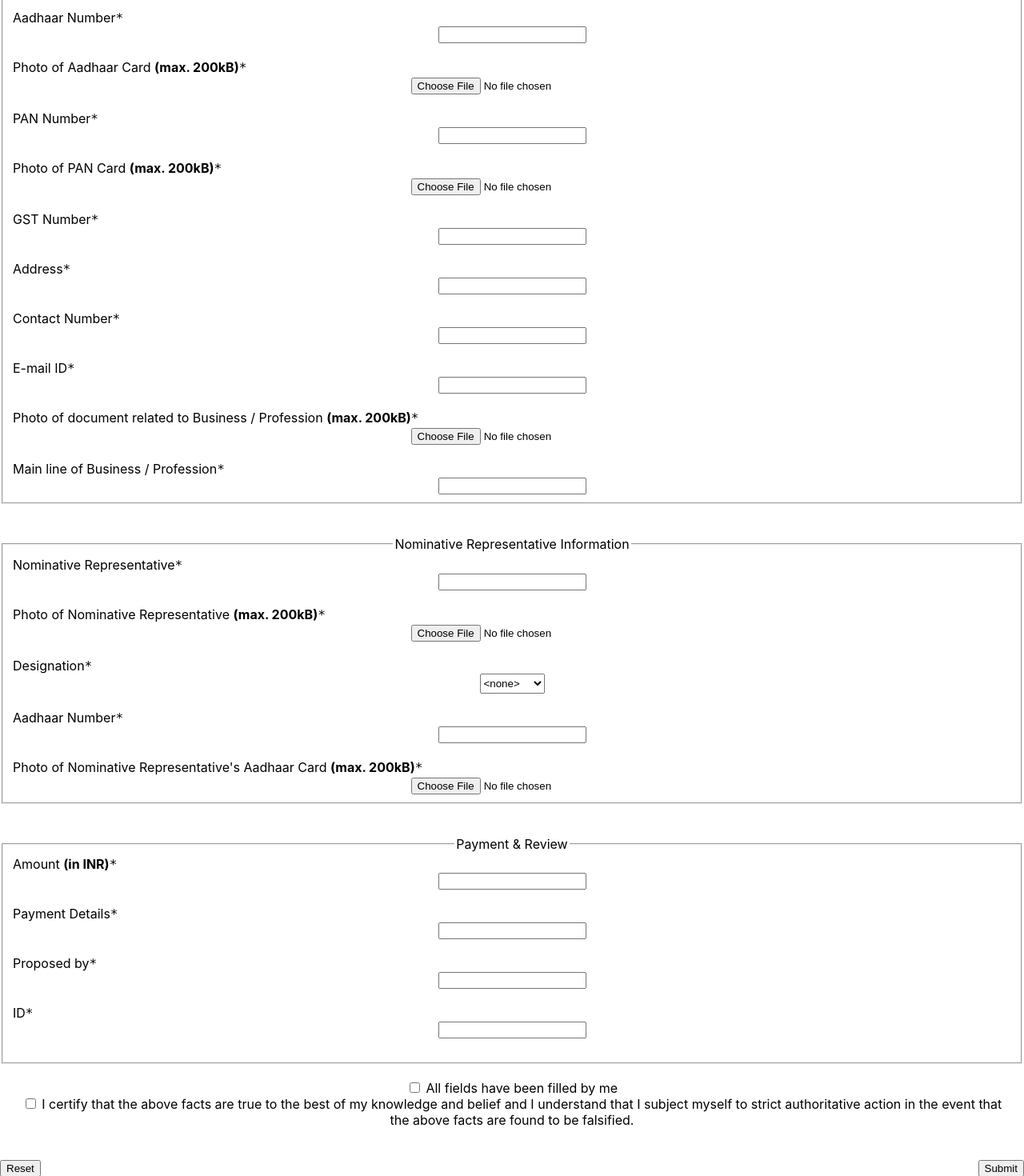
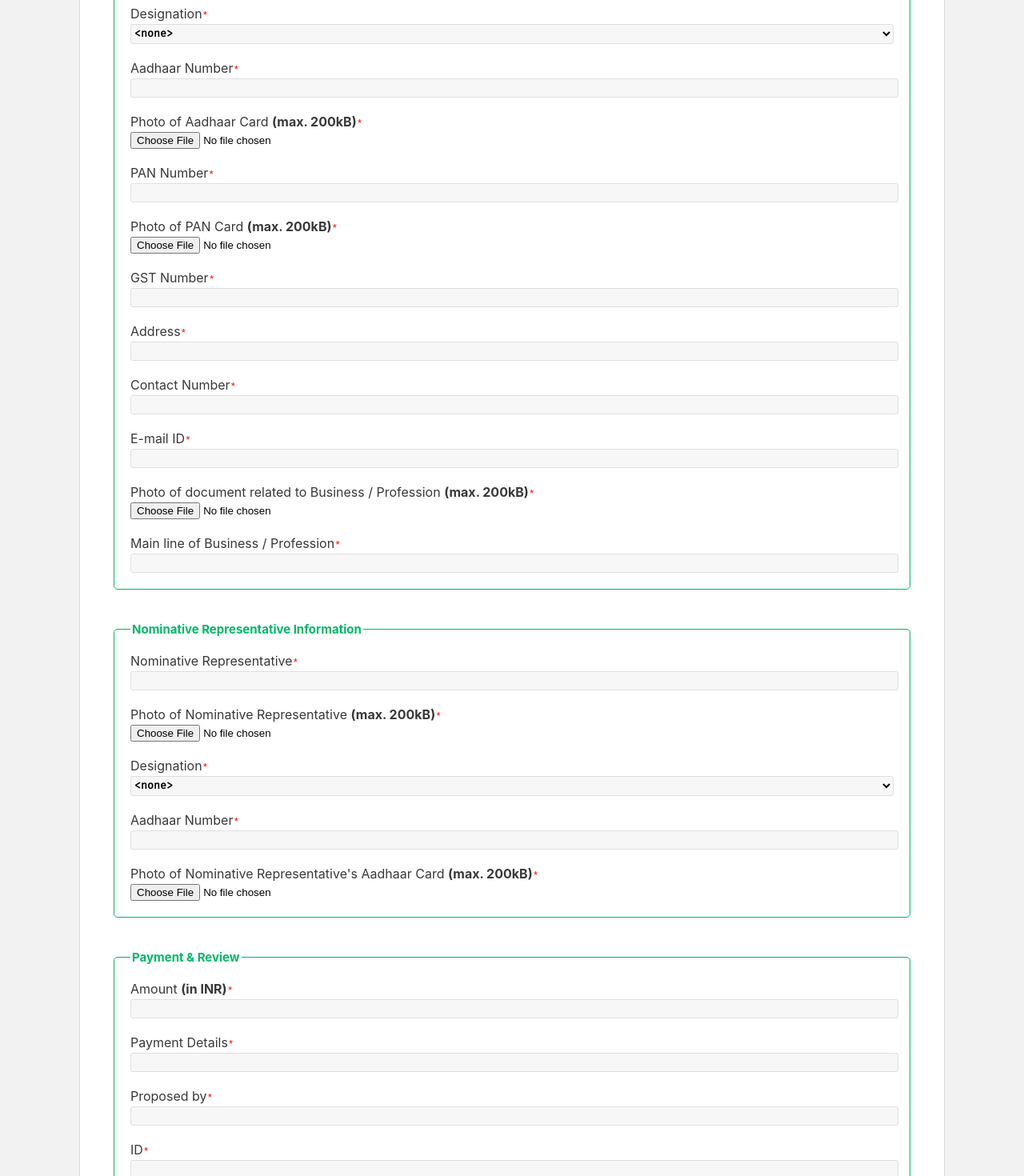
Before and after one commit to stazsh/ACCI-Membership-Form, a React (Create React App) app: page / in a window 1280 px wide. Shown: the part 880-2350 px from the top of the page at 80% size. Built offline with nearby package versions, Linux system fonts and the light colour scheme.

Commit message:
Add style for regn. form

```diff
--- a/src/App.css
+++ b/src/App.css
@@ -1,38 +1,216 @@
-.App {
-  text-align: center;
+body {
+    background-color: #f2f2f2;
 }
 
-.App-logo {
-  height: 40vmin;
-  pointer-events: none;
+.App {
+    text-align: center;
+    padding: 30px;
 }
 
-@media (prefers-reduced-motion: no-preference) {
-  .App-logo {
-    animation: App-logo-spin infinite 20s linear;
-  }
+.left-align {
+    text-align: left;
 }
 
-.App-header {
-  background-color: #282c34;
-  min-height: 100vh;
-  display: flex;
-  flex-direction: column;
-  align-items: center;
-  justify-content: center;
-  font-size: calc(10px + 2vmin);
-  color: white;
+.left-align span {
+    color: rgb(57, 57, 57);
 }
 
-.App-link {
-  color: #61dafb;
+.smol-text {
+    font-size: 12px;
+    font-weight: 700;
+    font-family: monospace;
 }
 
-@keyframes App-logo-spin {
-  from {
-    transform: rotate(0deg);
-  }
-  to {
-    transform: rotate(360deg);
-  }
+.required {
+    font-family: monospace;
+    color: red;
 }
+
+.Sub-App {
+    padding: 40px;
+    margin: 0px auto;
+    align-items: center;
+    background-color: white;
+    max-width: 1000px;
+    border-radius: 10px;
+    border: #dbdbdb solid 1px;
+}
+
+@media screen and (max-device-width: 758px) {
+    .App {
+        text-align: center;
+        padding: 0px;
+    }
+
+    .Sub-App {
+        padding: 10px;
+        margin: 0px auto;
+        align-items: center;
+        background-color: white;
+        max-width: 1000px;
+        border-radius: 10px;
+        border: #dbdbdb solid 1px;
+    }
+}
+
+.heading {
+    font-weight: 700;
+    font-family: Arial, Helvetica, sans-serif;
+    font-size: 5vh;
+}
+
+.input-field {
+    background-color: rgb(247, 247, 247);
+    border-radius: 3px;
+    outline: none;
+    border: 1px solid rgb(223, 223, 223);
+    font-weight: 600;
+    width: 100%;
+    margin-top: 3px;
+    resize: vertical;
+    height: 20px;
+    font-family: 'Fira Mono'
+}
+
+fieldset {
+    border: 1px solid rgb(0, 184, 104);
+    border-radius: 5px;
+    padding: 20px;
+}
+
+legend {
+    font-size: 15px;
+    font-weight: 700;
+    color: rgb(0, 184, 104);
+}
+
+/* Button CSS */
+.button-3 {
+    width: 80px;
+    appearance: none;
+    background-color: #2ea44f;
+    border: 1px solid rgba(27, 31, 35, .15);
+    border-radius: 6px;
+    box-shadow: rgba(27, 31, 35, .1) 0 1px 0;
+    box-sizing: border-box;
+    color: #fff;
+    cursor: pointer;
+    display: inline-block;
+    font-family: -apple-system, system-ui, "Segoe UI", Helvetica, Arial, sans-serif, "Apple Color Emoji", "Segoe UI Emoji";
+    font-size: 14px;
+    font-weight: 600;
+    line-height: 20px;
+    padding: 6px 16px;
+    position: relative;
+    text-align: center;
+    text-decoration: none;
+    user-select: none;
+    -webkit-user-select: none;
+    touch-action: manipulation;
+    vertical-align: middle;
+    white-space: nowrap;
+}
+
+.button-3:focus:not(:focus-visible):not(.focus-visible) {
+    box-shadow: none;
+    outline: none;
+}
+
+.button-3:hover {
+    background-color: #2c974b;
+}
+
+.button-3:focus {
+    box-shadow: rgba(46, 164, 79, .4) 0 0 0 3px;
+    outline: none;
+}
+
+.button-3:disabled {
+    background-color: #94d3a2;
+    border-color: rgba(27, 31, 35, .1);
+    color: rgba(255, 255, 255, .8);
+    cursor: default;
+}
+
+.button-3:active {
+    background-color: #298e46;
+    box-shadow: rgba(20, 70, 32, .2) 0 1px 0 inset;
+}
+
+.button-4 {
+    width: 80px;
+    appearance: none;
+    background-color: #e13939;
+    border: 1px solid rgba(27, 31, 35, .15);
+    border-radius: 6px;
+    box-shadow: rgba(27, 31, 35, .1) 0 1px 0;
+    box-sizing: border-box;
+    color: #fff;
+    cursor: pointer;
+    display: inline-block;
+    font-family: -apple-system, system-ui, "Segoe UI", Helvetica, Arial, sans-serif, "Apple Color Emoji", "Segoe UI Emoji";
+    font-size: 14px;
+    font-weight: 600;
+    line-height: 20px;
+    padding: 6px 16px;
+    position: relative;
+    text-align: center;
+    text-decoration: none;
+    user-select: none;
+    -webkit-user-select: none;
+    touch-action: manipulation;
+    vertical-align: middle;
+    white-space: nowrap;
+}
+
+.button-4:focus:not(:focus-visible):not(.focus-visible) {
+    box-shadow: none;
+    outline: none;
+}
+
+.button-4:hover {
+    background-color: #c32e2e;
+}
+
+.button-4:focus {
+    box-shadow: rgba(164, 46, 46, 0.4) 0 0 0 3px;
+    outline: none;
+}
+
+.button-4:disabled {
+    background-color: #d39494;
+    border-color: rgba(27, 31, 35, .1);
+    color: rgba(255, 255, 255, .8);
+    cursor: default;
+}
+
+.button-4:active {
+    background-color: #8e2929;
+    box-shadow: rgba(20, 70, 32, .2) 0 1px 0 inset;
+}
+
+.uploading {
+    display: flex;
+    flex-direction: column;
+    padding: 0px;
+    z-index: 10;
+    height: 100vh;
+    width: 100vw;
+    margin: 20px;
+    background-color: rgba(0, 178, 0, 0.154);
+}
+
+.dialogue {
+    z-index: 10;
+    padding: 5px;
+    font-family: monospace;
+    font-weight: 800;
+    margin: 0px auto;
+    color: white;
+    font-size: 12px;
+    position: sticky;
+    top: 0px;
+    text-align: center;
+    width: 100vw;
+    background-color: rgb(0, 145, 255);
+}
```
